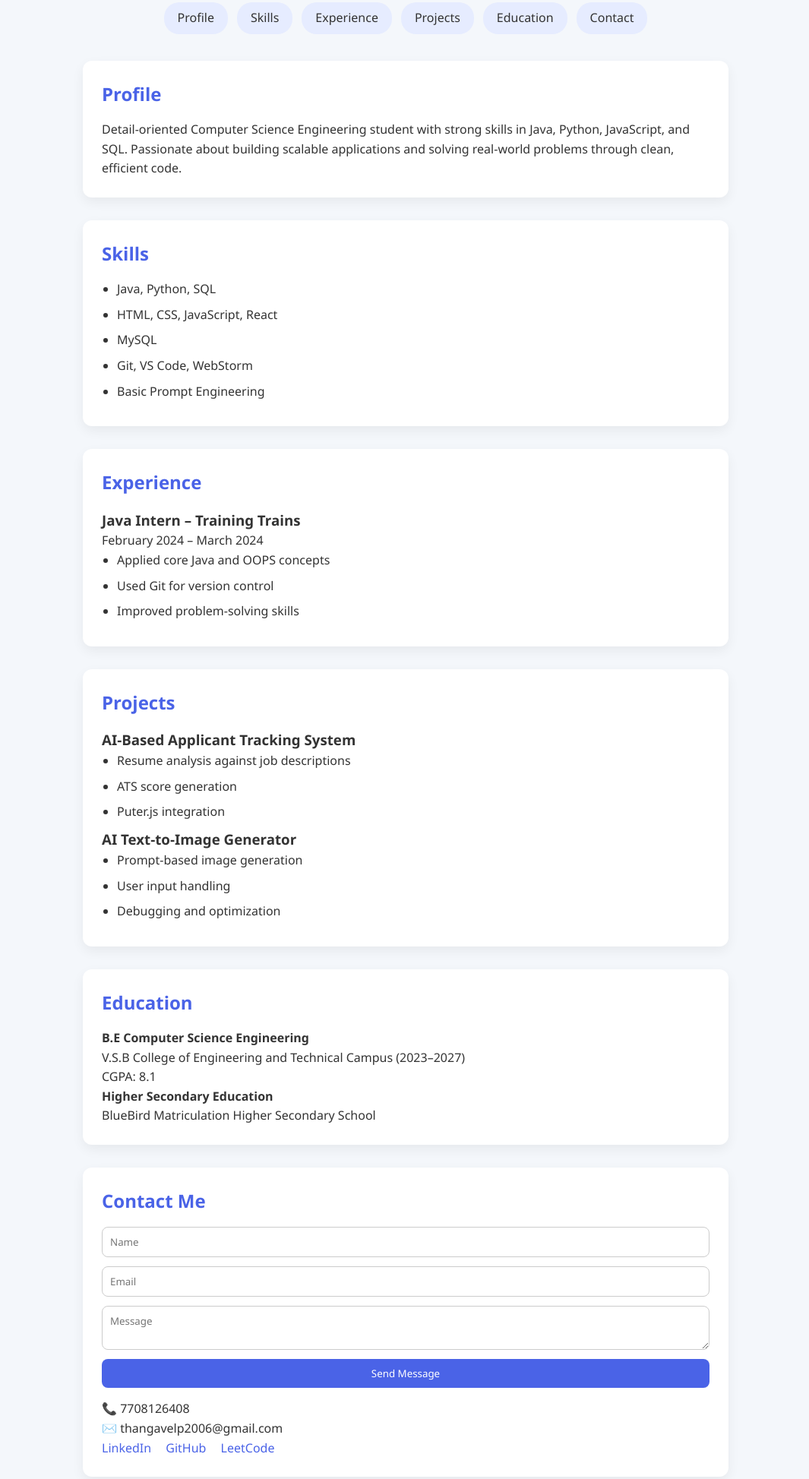
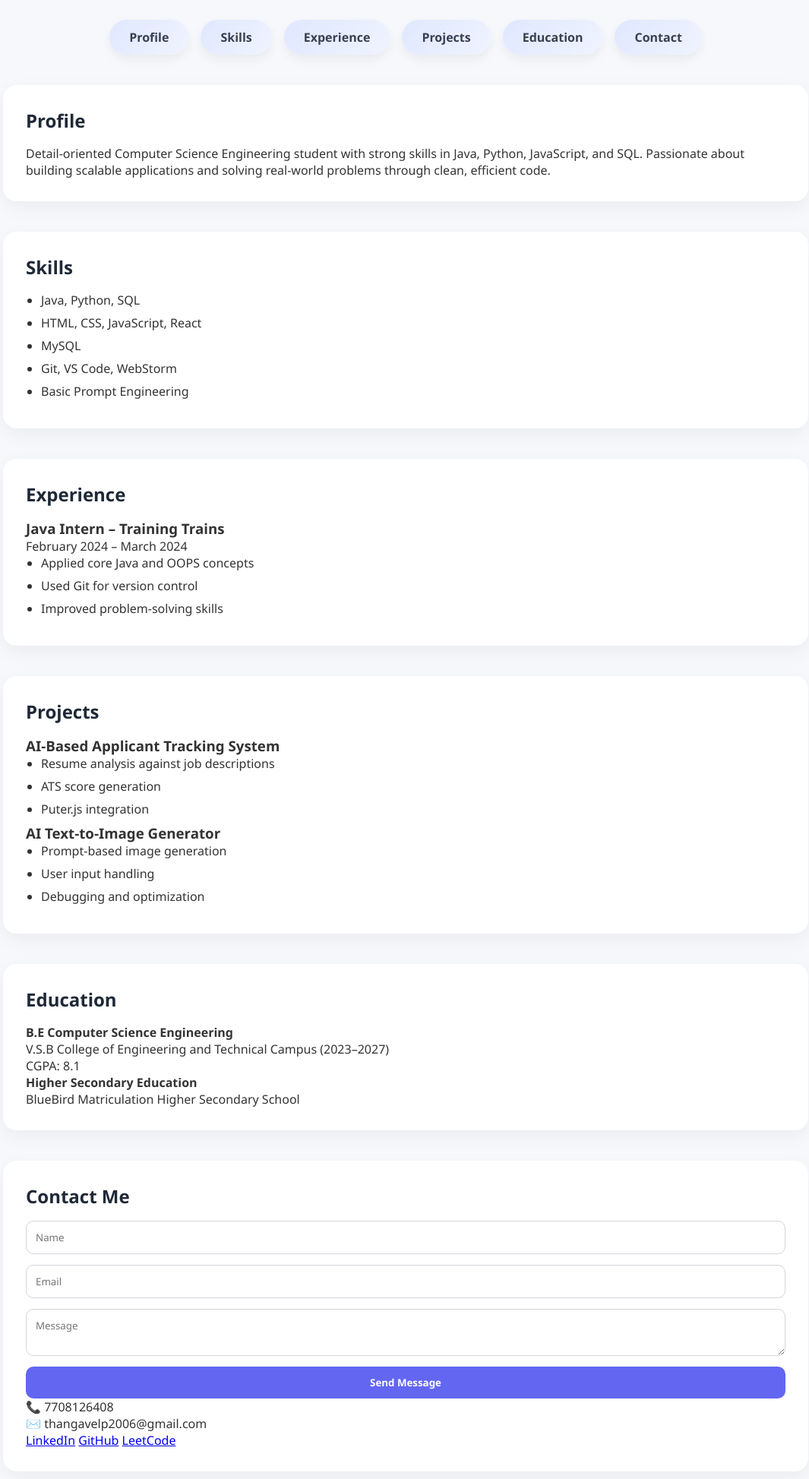
Before and after one commit to thangavel2006-dev/FUTURE_FS_01, a plain HTML site: page index.html in a window 1280 px wide. Shown: the part 139-2086 px from the top of the page at 76% size, without its empty margins (106-1171 px from the left). Drawn offline with Linux system fonts and the light colour scheme.

Commit message:
task-01-completed

```diff
--- a/style.css
+++ b/style.css
@@ -5,124 +5,113 @@
   font-family: "Segoe UI", sans-serif;
 }
 
+html {
+  scroll-behavior: smooth;
+}
+
 body {
-  background: #f4f7fb;
+  background: #f6f8fc;
   color: #333;
-  line-height: 1.6;
 }
 
 .wrapper {
-  max-width: 900px;
+  max-width: 1100px;
   margin: auto;
-  padding: 25px;
+  padding: 40px 20px;
 }
 
-/* Header */
 header {
   text-align: center;
   margin-bottom: 30px;
 }
 
 header h1 {
-  font-size: 2.4rem;
-  color: #4a63e7;
+  font-size: 2.5rem;
+  color: #2d2d2d;
 }
 
 header p {
-  color: #555;
+  color: #6b7280;
+  margin-top: 8px;
 }
 
-/* Navigation */
 .navbar {
   display: flex;
   justify-content: center;
-  gap: 12px;
   flex-wrap: wrap;
-  margin-bottom: 35px;
+  gap: 16px;
+  margin: 40px 0;
 }
 
 .navbar a {
+  padding: 12px 26px;
+  border-radius: 999px;
+  background: linear-gradient(135deg, #e0e7ff, #f0f4ff);
+  color: #374151;
   text-decoration: none;
-  padding: 8px 18px;
-  border-radius: 20px;
-  background: #e6ecff;
-  color: #333;
-  font-weight: 500;
-  transition: background 0.3s;
+  font-weight: 600;
+  box-shadow: 0 6px 14px rgba(0, 0, 0, 0.06);
+  transition: all 0.3s ease;
 }
 
 .navbar a:hover {
-  background: #cfd8ff;
+  background: linear-gradient(135deg, #c7d2fe, #e0e7ff);
+  transform: translateY(-3px);
+  box-shadow: 0 10px 22px rgba(0, 0, 0, 0.1);
 }
 
-/* Sections */
 .section {
   background: #ffffff;
-  padding: 25px;
-  border-radius: 12px;
-  margin-bottom: 30px;
-  box-shadow: 0 6px 16px rgba(0, 0, 0, 0.06);
+  padding: 30px;
+  border-radius: 18px;
+  margin-bottom: 40px;
+  box-shadow: 0 8px 24px rgba(0, 0, 0, 0.05);
 }
 
 .section h2 {
-  margin-bottom: 15px;
-  color: #4a63e7;
+  margin-bottom: 16px;
+  color: #1f2937;
 }
 
 .section ul {
-  padding-left: 20px;
+  margin-left: 20px;
 }
 
 .section li {
   margin-bottom: 8px;
 }
 
-/* Contact form */
 form {
   display: flex;
   flex-direction: column;
+  gap: 14px;
+  margin-top: 16px;
 }
 
 form input,
 form textarea {
-  padding: 10px;
-  margin-bottom: 12px;
-  border-radius: 8px;
-  border: 1px solid #ccc;
-}
-
-form textarea {
-  resize: vertical;
+  padding: 12px;
+  border-radius: 10px;
+  border: 1px solid #d1d5db;
+  outline: none;
 }
 
 form button {
-  background: #4a63e7;
+  background: #6366f1;
   color: white;
+  padding: 12px;
   border: none;
-  padding: 10px;
-  border-radius: 8px;
+  border-radius: 10px;
+  font-weight: 600;
   cursor: pointer;
 }
 
 form button:hover {
-  background: #364fd6;
+  background: #4f46e5;
 }
 
-.contact-info {
-  margin-top: 15px;
-}
-
-/* Links */
-.links a {
-  margin-right: 15px;
-  color: #4a63e7;
-  text-decoration: none;
-}
-
-/* Footer */
 footer {
   text-align: center;
-  margin-top: 20px;
-  color: #777;
-  font-size: 0.9rem;
+  color: #6b7280;
+  margin-top: 30px;
 }
```
Also changed, not shown: index.html (+0 -6 lines).
